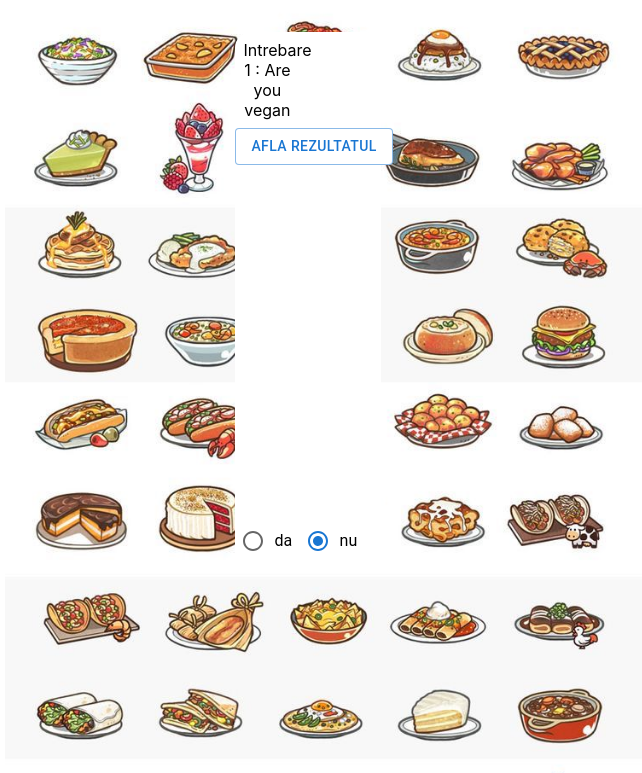
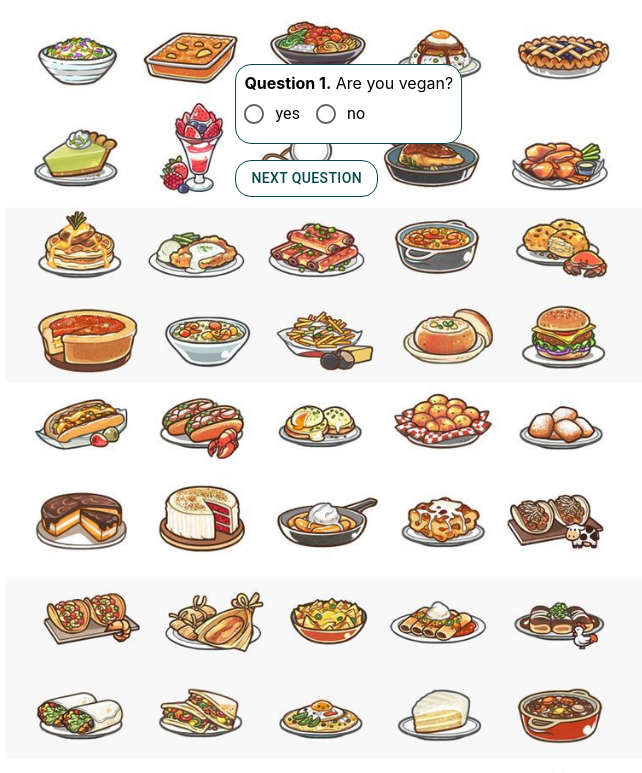
Before and after one commit to Lazar-Bogdan/SE-AI-RecomandareRetete, a React (Create React App) app in the folder frontend/ui/: page / in a window 1280 px wide. Shown: the top 773 px of the page, without its empty margins (315-957 px from the left). Built offline with nearby package versions, Linux system fonts and the light colour scheme.

Commit message:
Style updates

```diff
--- a/frontend/ui/src/Components/QuestionAnswear.js
+++ b/frontend/ui/src/Components/QuestionAnswear.js
@@ -1,7 +1,6 @@
 import Radio from '@mui/material/Radio';
 import RadioGroup from '@mui/material/RadioGroup';
 import FormControlLabel from '@mui/material/FormControlLabel';
-//import FormControl from '@mui/material/FormControl';
 import {useState} from "react";
 
 import {level1} from "./../backend/bazaIntrebari"
@@ -20,16 +19,16 @@ const QuestionAnswear = () => {
     function readFromDataBase() {
         return level1.map((item, index) => (
             <div>
-                <div style={{ width: '3rem', height: '30rem', color: 'black'}}>
-                    Intrebare {index + 1} : {item.node0}
+                <div style={{ color: 'black'}}>
+                   <b>Question {index + 1}.</b> {item.node0}?
                 </div>
                 <RadioGroup
                     value={value}
                     onChange={handleChange}
                     style={{display: 'flex', flexDirection: 'row'}}
                 >
-                    <FormControlLabel value="da" control={<Radio/>} label="da"/>
-                    <FormControlLabel value="nu" control={<Radio/>} label="nu"/>
+                    <FormControlLabel value="yes" control={<Radio/>} label="yes"/>
+                    <FormControlLabel value="no" control={<Radio/>} label="no"/>
                 </RadioGroup>
             </div>
         ));
@@ -44,8 +43,9 @@ const QuestionAnswear = () => {
                 backgroundColor: '#FFFFFF',
                 borderRadius: '1rem',
                 padding: '0.5rem',
-                top: '2rem',
+                top: '4rem',
                 left: '43vw',
+                border: '1px solid #08484A',
             }}
         >
             {readFromDataBase()}
--- a/frontend/ui/src/Pages/MainPage.js
+++ b/frontend/ui/src/Pages/MainPage.js
@@ -2,22 +2,34 @@ import backgroundImg from './food2.png';
 import QuestionAnswear from "../Components/QuestionAnswear";
 import {Button} from "@mui/material";
 
-import { addToAnswer } from '../backend/addOnJson';
-import answers from './../backend/bazaRaspunsIntrebari'
+import {addToAnswer} from '../backend/addOnJson';
+import answers from './../backend/bazaRaspunsIntrebari';
 
 const MainPage = () => {
 
-    addToAnswer(answers,1,4);
-    addToAnswer(answers,2,3);
+   // const classes = useStyles();
+
+    addToAnswer(answers, 1, 4);
+    addToAnswer(answers, 2, 3);
     console.log("ANSWERS");
     console.log(answers);
 
-    return(
+    return (
         <>
-           <img src={backgroundImg} alt="" style={{ width: '50%' }}/>
-            <QuestionAnswear />
-            <Button variant="outlined" style={{ position: 'absolute', top: '8rem', left: '43vw', background: '#FFFFFF' }}>
-                Afla rezultatul
+            <img src={backgroundImg} alt="" style={{width: '50%'}}/>
+            <QuestionAnswear/>
+            <Button variant="outlined"
+                    style={{
+                        position: 'absolute',
+                        top: '10rem',
+                        left: '43vw',
+                        background: '#FFFFFF',
+                        borderRadius: '1rem',
+                        color: '#08484A',
+                        borderColor: '#08484A',
+                    }}
+            >
+                Next Question
             </Button>
         </>
     );
```
